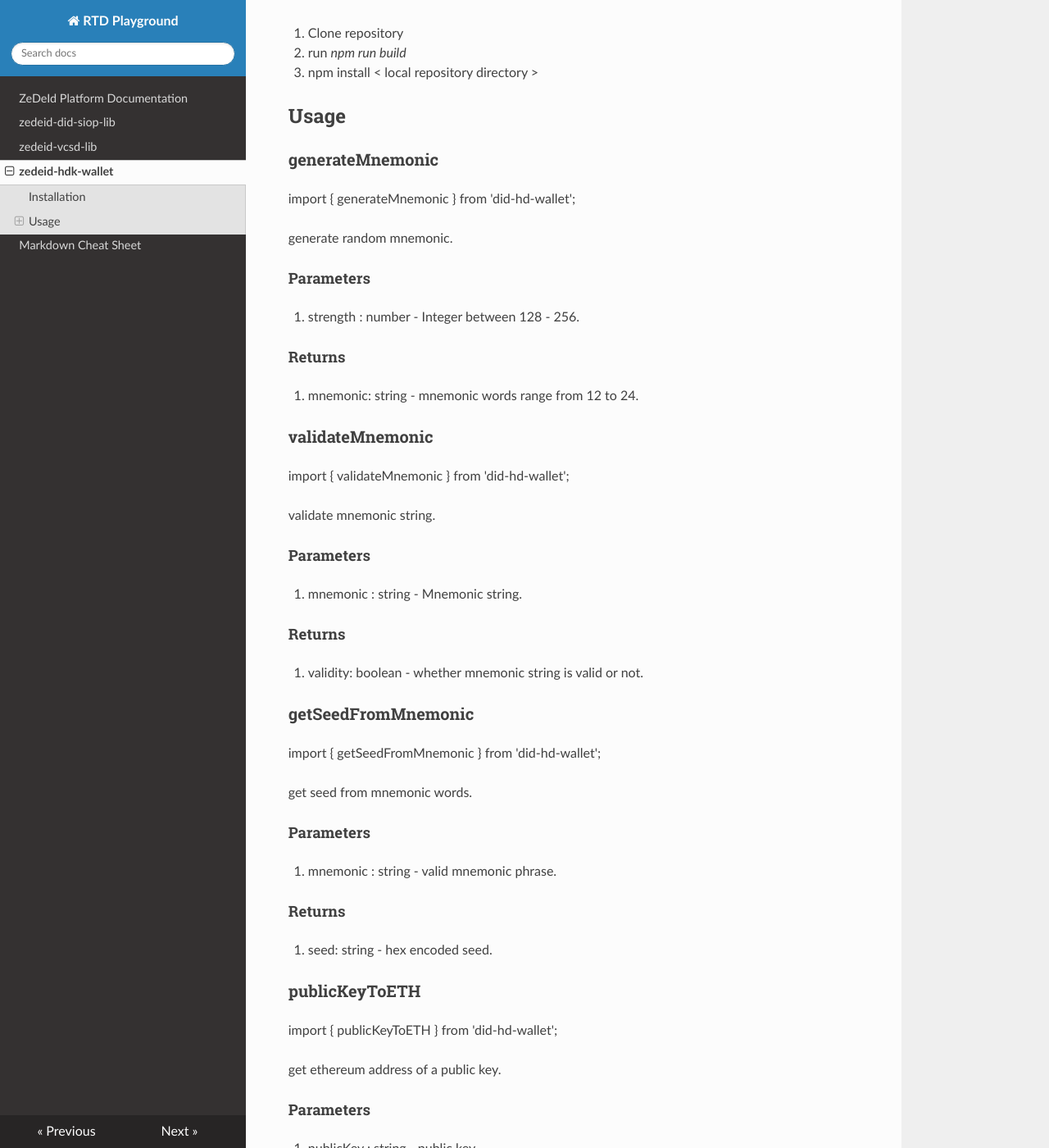
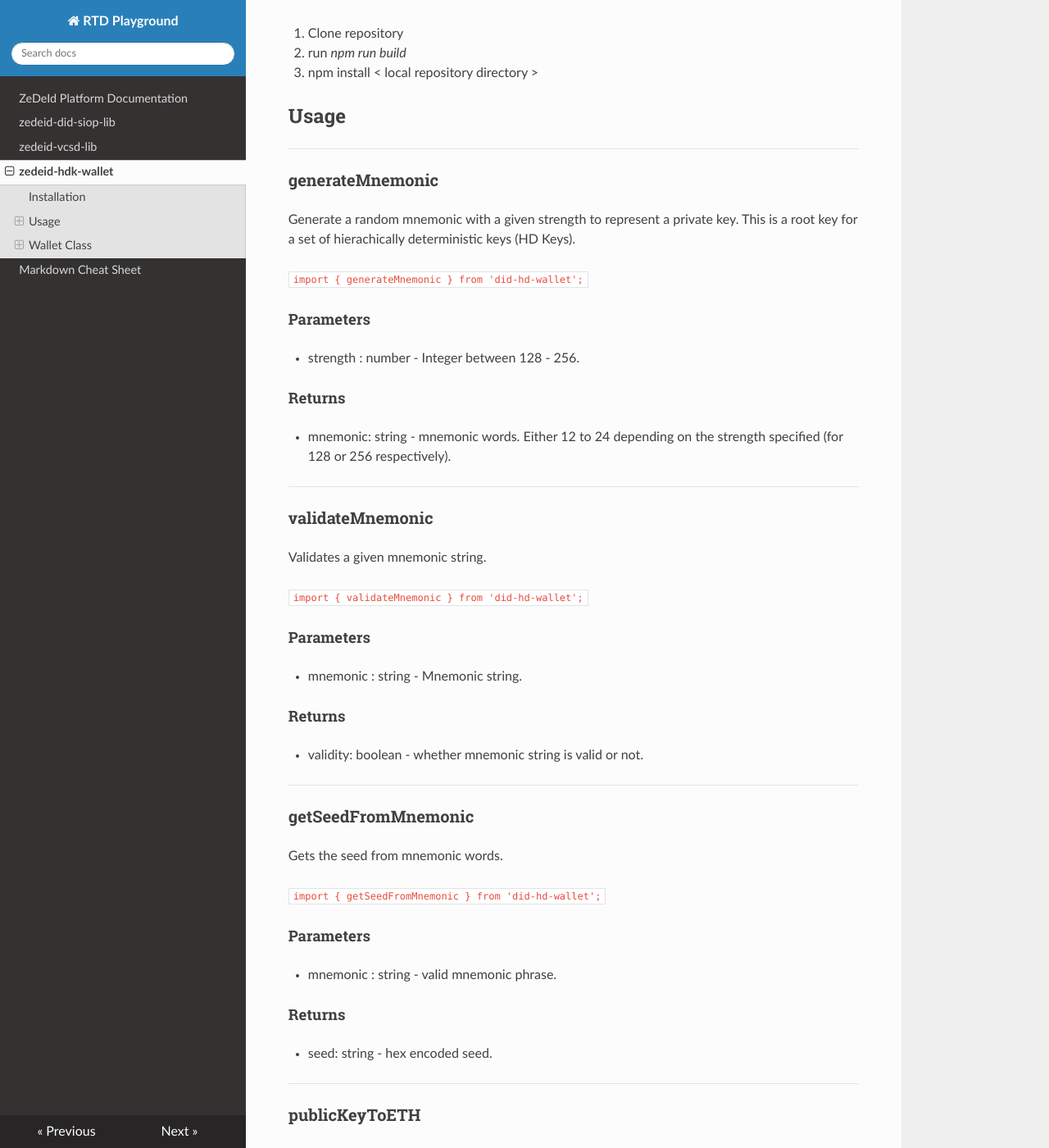
Before and after one commit to RadicalLedger/zedeid-platform-docs, an MkDocs documentation site: the page built from docs/zedeid-hdk-wallet.md, in a window 1280 px wide and 1400 px high, scrolled down 235 px. Shown: the whole window at 82% size. Built offline with MkDocs 1.6.1, drawn with Linux system fonts in a browser that asks for light colours; nearby versions of some CDN libraries; old or Windows-style settings are respelled for this version of MkDocs; some of the changed text lies outside the part shown.

Commit message:
Formatting and content improvements

````diff
--- a/docs/zedeid-hdk-wallet.md
+++ b/docs/zedeid-hdk-wallet.md
@@ -8,169 +8,167 @@ A wrapper package of bip32 and bip39 to generate ethr decentralized IDs
 3. npm install < local repository directory >
 
 ## Usage
-
+---
 ### generateMnemonic
 
-import { generateMnemonic } from 'did-hd-wallet';
+Generate a random mnemonic with a given strength to represent a private key. This is a root key for a set of hierachically deterministic keys (HD Keys).
 
-generate random mnemonic.
+```import { generateMnemonic } from 'did-hd-wallet';```
+
 
 #### Parameters
 
-1. strength : number - Integer between 128 - 256.
+- strength : number - Integer between 128 - 256.
 
 #### Returns
 
-1. mnemonic: string - mnemonic words range from 12 to 24.
+- mnemonic: string - mnemonic words.  Either 12 to 24 depending on the strength specified (for 128 or 256 respectively).
 
+
+---
 ### validateMnemonic
 
-import { validateMnemonic } from 'did-hd-wallet';
+Validates a given mnemonic string.
 
-validate mnemonic string.
+```import { validateMnemonic } from 'did-hd-wallet';```
 
 #### Parameters
 
-1. mnemonic : string - Mnemonic string.
+- mnemonic : string - Mnemonic string.
 
 #### Returns
 
-1. validity: boolean - whether mnemonic string is valid or not.
+- validity: boolean - whether mnemonic string is valid or not.
 
+---
+### getSeedFromMnemonic
+Gets the seed from mnemonic words.
 
-### getSeedFromMnemonic
-
-import { getSeedFromMnemonic } from 'did-hd-wallet';
-
-get seed from mnemonic words.
+```import { getSeedFromMnemonic } from 'did-hd-wallet';```
 
 #### Parameters
 
-1. mnemonic : string - valid mnemonic phrase.
+- mnemonic : string - valid mnemonic phrase.
 
 #### Returns
 
-1. seed: string - hex encoded seed.
+- seed: string - hex encoded seed.
 
+---
 ### publicKeyToETH
 
-import { publicKeyToETH } from 'did-hd-wallet';
+Gets the ethereum address of a public key.
 
-get ethereum address of a public key.
+```import { publicKeyToETH } from 'did-hd-wallet';```
 
 #### Parameters
 
-1. publicKey : string - public key.
+- publicKey : string - public key.
 
 #### Returns
 
-1. ethereumAddress: string - Ethereum address corresponding to the public key.
+- ethereumAddress: string - Ethereum address corresponding to the public key.
 
+---
+### getDID
+Gets the ethereum decentralized ID (DID) of an Ethereum address.
 
-### getDID
-
-import { getDID } from 'did-hd-wallet';
-
-get ethereum decentralized id of an Ethereum address.
+```import { getDID } from 'did-hd-wallet';```
 
 #### Parameters
 
-1. address : string - Ethereum adress of which the DID is needed.
+- address : string - Ethereum adress of which the DID is needed.
 
 #### Returns
 
-1. DID: string - Ethereum DID.
+- DID: string - Ethereum DID.
 
+---
 ### createRandomETHDID
 
-import { createRandomETHDID } from 'did-hd-wallet';
+Generates a random Ethereum address.
 
-generate random Ethereum address.
+```import { createRandomETHDID } from 'did-hd-wallet';```
 
 #### Parameters
 
-none
+- none
 
 #### Returns
 
-1. ethereumAddress: string - random Ethereum address.
+- ethereumAddress: string - random Ethereum address.
 
+---
 ### createETHDIDFromPrivateKey
+Derives an ethereum address from a private key.
 
-import { createETHDIDFromPrivateKey } from 'did-hd-wallet';
-
-get ethereum address from a private key.
+```import { createETHDIDFromPrivateKey } from 'did-hd-wallet';```
 
 #### Parameters
 
-1. privateKey : string - valid private key.
+- privateKey : string - valid private key.
 
 #### Returns
 
-1. ethereumAddress: string - Ethereum address corresponding to the private key.
+- ethereumAddress: string - Ethereum address corresponding to the private key.
 
-### Wallet Class
+## Wallet Class
+Functions related to wallet management
 
-import Wallet from 'did-hd-wallet';
+```import Wallet from 'did-hd-wallet';```
 
-#### Public methods
+---
+### getMasterPrivateKey
 
-##### getMasterPrivateKey
+#### Parameters
 
-##### Parameters
+- none
 
-None
+#### Returns
+
+- masterPrivateKey: string - hex encoded master private key.
+
+---
+### getMasterPublicKey
+Retreives the master public key related to the master key of the wallet.
+#### Parameters
+- none
 
 ##### Returns
+- masterPublicKey: string - hex encoded master public key.
 
-1. masterPrivateKey: string - hex encoded master private key.
+---
+### getMasterChainCode
+Retreives the chaincode related to the master key of the wallet.
+#### Parameters
+- none
 
-##### getMasterPublicKey
+#### Returns
+- masterChainCode: string - hex encoded master chain code.
 
-##### Parameters
+---
+### getMasterMnemonic
+Retreives the mnemonic related to the master key of the wallet.
+#### Parameters
+- none
 
-None
+#### Returns
+- masterMnemonic: string - master mnemonic phrase.
 
-##### Returns
+---
+### getChildKeys
+Retreives the child key details for a given derivation path.
+#### Parameters
+- path: string - valid derivation path.
 
-1. masterPublicKey: string - hex encoded master public key.
+#### Returns
+- childKeys: object - JS object containing child private key, child public key, child chain code, base58 representation of child node, WIF representation of child node, Ethereum address and ETH DID .
 
-##### getMasterChainCode
+---
+### getMasterKeys
+Retreives the master key details of the wallet.
+#### Parameters
+- none
 
-##### Parameters
-
-None
-
-##### Returns
-
-1. masterChainCode: string - hex encoded master chain code.
-
-##### getMasterMnemonic
-
-##### Parameters
-
-None
-
-##### Returns
-
-1. masterMnemonic: string - master mnemonic phrase.
-
-##### getChildKeys
-
-##### Parameters
-
-1. path: string - valid derivation path.
-
-##### Returns
-
-1. childKeys: object - JS object containing child private key, child public key, child chain code, base58 representation of child node, WIF representation of child node, Ethereum address and ETH DID .
-
-##### getMasterKeys
-
-##### Parameters
-
-None
-
-##### Returns
-
-1. childKeys: object - JS object containing master private key, master public key, master chain code, base58 representation of master node, WIF representation of master node, Ethereum master Ethereum address and master ETH DID..
+#### Returns
+- childKeys: object - JS object containing master private key, master public key, master chain code, base58 representation of master node, WIF representation of master node, Ethereum master Ethereum address and master ETH DID..
````
Also changed, not shown: docs/index.md (+3 -3 lines).
